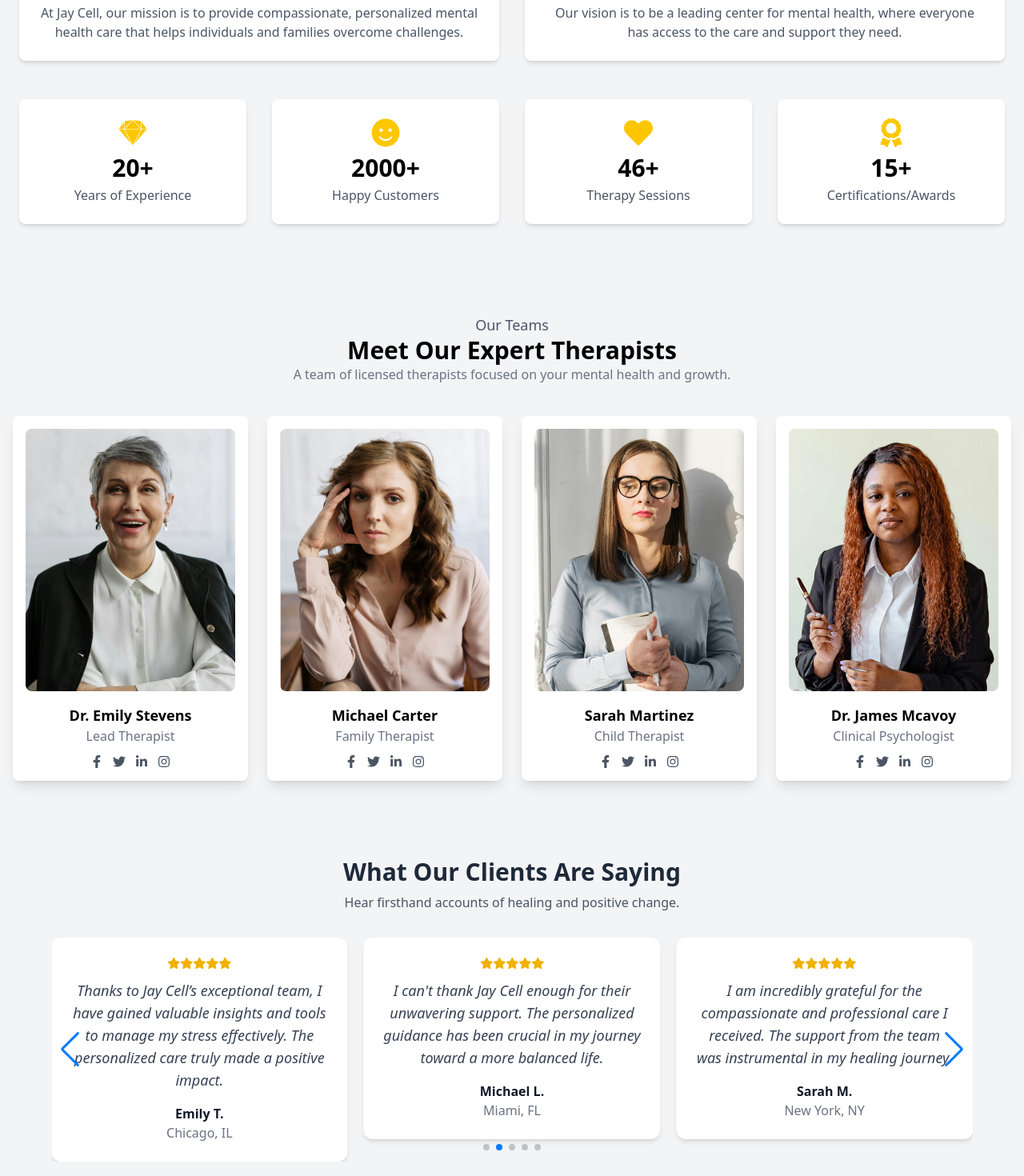
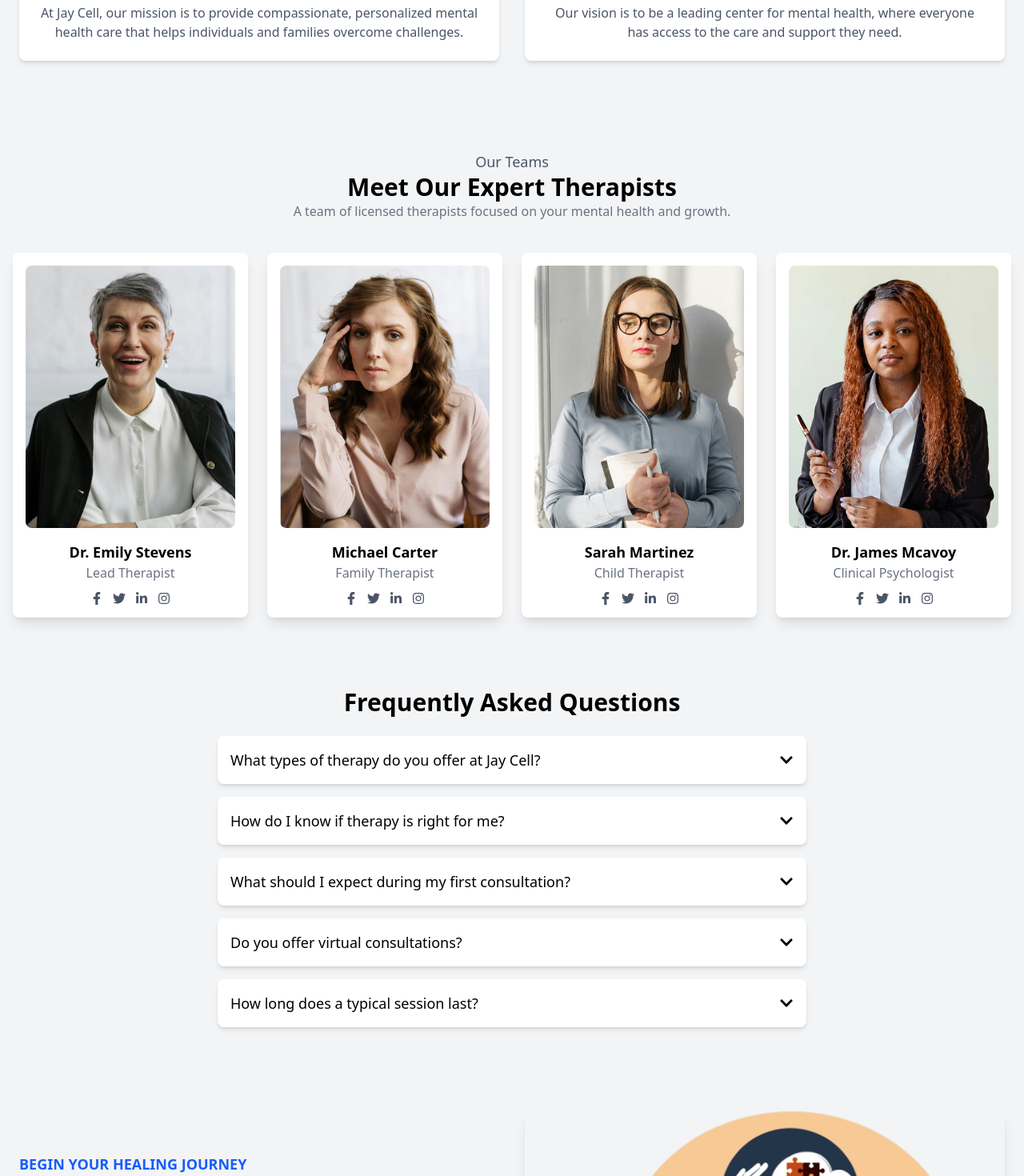
Before and after one commit to arun-9/jay-cell-therapeutics, a React (Vite) app: page /about in a window 1280 px wide. Shown: the part 740-2210 px from the top of the page at 80% size. Built offline with nearby package versions, Linux system fonts and the light colour scheme.

Commit message:
removeFewSection removed statistics section and testinomial section

```diff
--- a/src/components/AboutPageComponent/AboutSection.jsx
+++ b/src/components/AboutPageComponent/AboutSection.jsx
@@ -1,5 +1,5 @@
 import { motion } from "framer-motion";
-import { FaAward, FaHeart, FaSmile, FaSketch } from "react-icons/fa";
+//import { FaAward, FaHeart, FaSmile, FaSketch } from "react-icons/fa";
 
 const AboutSection = () => {
   return (
@@ -69,7 +69,7 @@ const AboutSection = () => {
         </div>
 
         {/* Counter Section */}
-        <div className="mt-12 grid grid-cols-2 md:grid-cols-4 gap-8">
+        {/*<div className="mt-12 grid grid-cols-2 md:grid-cols-4 gap-8">
           <CounterItem
             icon={<FaSketch />}
             number={20}
@@ -90,14 +90,14 @@ const AboutSection = () => {
             number={15}
             label="Certifications/Awards"
           />
-        </div>
+        </div>*/}
       </div>
     </section>
   );
 };
 
-// eslint-disable-next-line react/prop-types
-const CounterItem = ({ icon, number, label }) => {
+{
+  /*const CounterItem = ({ icon, number, label }) => {
   return (
     <motion.div
       initial={{ opacity: 0, y: 20 }}
@@ -110,6 +110,7 @@ const CounterItem = ({ icon, number, label }) => {
       <p className="text-gray-600 mt-1">{label}</p>
     </motion.div>
   );
-};
+};*/
+}
 
 export default AboutSection;
--- a/src/pages/About.jsx
+++ b/src/pages/About.jsx
@@ -2,7 +2,7 @@ import Breadcrumbs from "../components/AboutPageComponent/Breadcrumbs";
 import AboutSection from "../components/AboutPageComponent/AboutSection";
 //import StatisticsSection from "../components/AboutPageComponent/StatisticsSection";
 import TeamSection from "../components/AboutPageComponent/TeamMember";
-import TestimonialSlider from "../components/AboutPageComponent/TestimonialSlider";
+//import TestimonialSlider from "../components/AboutPageComponent/TestimonialSlider";
 import FAQAccordion from "../components/AboutPageComponent/FAQAccordion";
 import CTASection from "../components/AboutPageComponent/CTASection";
 const About = () => {
@@ -12,7 +12,7 @@ const About = () => {
       <AboutSection />
       {/*<StatisticsSection />*/}
       <TeamSection />
-      <TestimonialSlider />
+      {/*<TestimonialSlider />*/}
       <FAQAccordion />
       <CTASection />
     </div>
```
